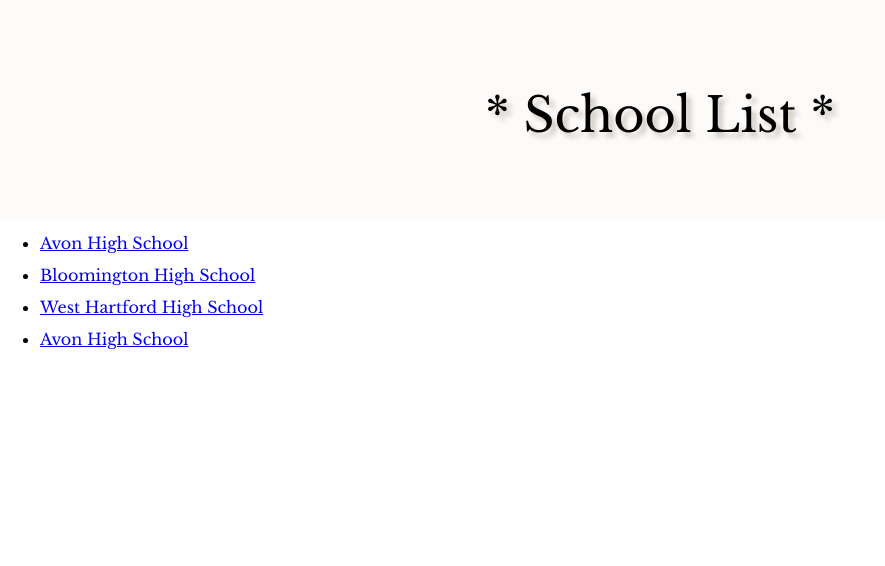
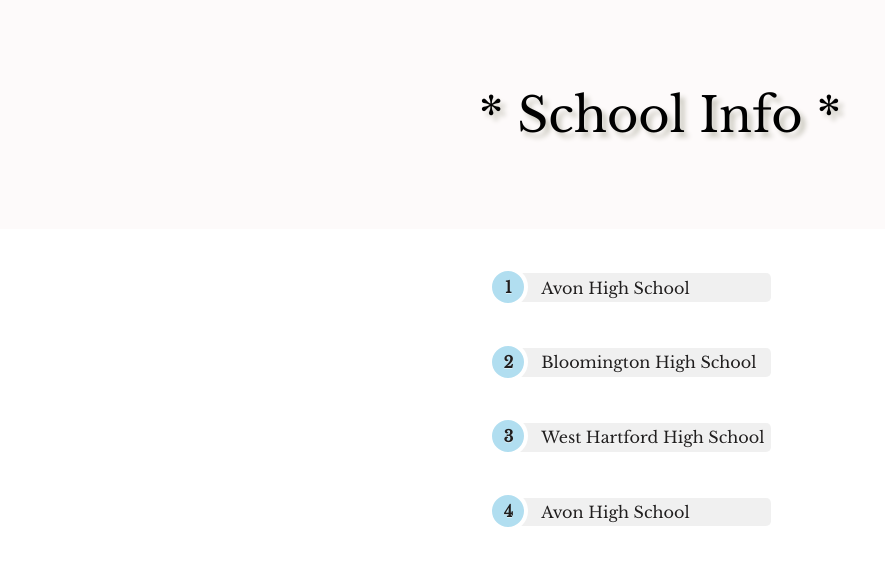
Before and after one commit to onemira/schools, a React (Create React App) app: page / in a window 1280 px wide. Shown: the top 566 px of the page, without its empty margins (0-885 px from the left). Built offline with nearby package versions, Linux system fonts and the light colour scheme.

Commit message:
css styling

```diff
--- a/src/components/Header.js
+++ b/src/components/Header.js
@@ -11,7 +11,7 @@ class Header extends Component {
         <div>
           <nav className="header">
             <ul>
-              <li className="menu"> * School List * </li>
+              <li className="menu"> * School Info * </li>
             </ul>
           </nav>
         </div>
--- a/src/index.css
+++ b/src/index.css
@@ -29,7 +29,7 @@ body {
 }
 
 .title {
-  background-color: rgba(174, 235, 194, 0.199);
+  background-color: rgba(28, 150, 231, 0.199);
   height: 3rem;
   color: rgb(48, 47, 47);
   font-family: 'Libre Baskerville', serif;
@@ -45,10 +45,77 @@ body {
   color: red;
 }
 
-div {
-  padding: 1;
+.contents {
+  display: flex;
+  justify-content: center;
+  align-items: center;
+  flex-direction: column;
+}
+
+ol {
+  max-width: 30rem;
+  counter-reset: li; /* Initiate a counter */
+  list-style: none; /*Remove default numbering */
+  list-style: decimal; /* Keep using default numbering for IE6/7 */
+  padding: 0;
+  margin-bottom: 4em;
+  text-shadow: 0 1px 0 rgba(255, 255, 255, 0.5);
+}
+
+ol ol {
+  margin: 0 0 0 2em; /* Add some left margin for inner lists */
 }
 
 li {
-  margin: 0 0 10px 0;
+  margin: 10px;
+  padding: 10px;
+  /* list-style: none; */
 }
+
+h2,
+p {
+  margin-left: 10px;
+}
+
+.school-list {
+  list-style: none;
+}
+
+.rounded-list a {
+  position: relative;
+  display: block;
+  padding: 0.4em 0.4em 0.4em 2em;
+  *padding: 0.4em;
+  margin: 0.5em 0;
+  background: rgba(221, 221, 221, 0.438);
+  color: rgb(32, 30, 30);
+  text-decoration: none;
+  border-radius: 0.3em;
+  transition: all 0.3s ease-out;
+}
+
+.rounded-list a:hover {
+  background: #eee;
+}
+
+.rounded-list a:hover:before {
+  transform: rotate(360deg);
+}
+
+.rounded-list a:before {
+  content: counter(li);
+  counter-increment: li;
+  position: absolute;
+  left: -1.3em;
+  top: 50%;
+  margin-top: -1.3em;
+  background: #b1def0;
+  height: 2em;
+  width: 2em;
+  line-height: 2em;
+  border: 0.3em solid #fff;
+  text-align: center;
+  font-weight: bold;
+  border-radius: 2em;
+  transition: all 0.3s ease-out;
+}
--- a/src/pages/School.js
+++ b/src/pages/School.js
@@ -12,28 +12,38 @@ class School extends Component {
     return (
       <>
         <Header />
+        {/* Navigation Bar */}
         <h2 className="title">
           <Link to={'/'}>
             <span>HOME</span>
           </Link>
         </h2>
-        <div>
+
+        {/* School Details */}
+        <div class="contents">
           <h2>{school.Name}</h2>
+          <p> 👉{school.Description}</p>
+          <ul class>
+            {/* Change Boolean to String */}
+            <li>
+              School Open:
+              {school.IsOpen.toString()}
+            </li>
+            {/* Find a specific teacher */}
+            <li>
+              Teachers:
               <ul>
-            <li>{school.Description}</li>
-            <li>School Open: {school.IsOpen.toString()}</li>
                 {school.Teachers.map((teacher, i) => {
                   return (
-                <ul>
                     <li>
-                    Teacher's Name:{' '}
                       <Link to={`/schools/${school.Id}/teachers/${teacher.Id}`}>
                         {teacher.Name}
                       </Link>
                     </li>
-                </ul>
                   )
                 })}
+              </ul>
+            </li>
           </ul>
         </div>
       </>
--- a/src/pages/SchoolList.js
+++ b/src/pages/SchoolList.js
@@ -9,18 +9,18 @@ class SchoolList extends Component {
     return (
       <>
         <Header />
-        <main>
-          <header />
-          {SchoolData.Schools.map((school, i) => {
-            return (
-              <ul>
-                <li>
+        <div class="contents">
+          <ol class="rounded-list">
+            {/* Find a specific school */}
+            {SchoolData.Schools.map((school, i) => {
+              return (
+                <li class="school-list">
                   <Link to={`/schools/${school.Id}`}>{school.Name}</Link>
                 </li>
-              </ul>
-            )
-          })}
-        </main>
+              )
+            })}
+          </ol>
+        </div>
       </>
     )
   }
--- a/src/pages/Student.js
+++ b/src/pages/Student.js
@@ -20,6 +20,8 @@ class Student extends Component {
     return (
       <>
         <Header />
+
+        {/* Navigation bar */}
         <h2 className="title">
           <Link to={'/'}>
             <span>HOME</span>
@@ -33,8 +35,10 @@ class Student extends Component {
             <span>STUDENTS</span>
           </Link>
         </h2>
-        <div>
-          <h2>{student.Name}</h2>
+
+        {/* Stuent Details */}
+        <div class="contents">
+          <h2> {student.Name}</h2>
           <ul>
             <li>Enrollment Status: {student.IsEnrolled.toString()}</li>
           </ul>
--- a/src/pages/Teacher.js
+++ b/src/pages/Teacher.js
@@ -16,6 +16,8 @@ class Teacher extends Component {
     return (
       <>
         <Header />
+
+        {/* Navigation Bar */}
         <h2 className="title">
           <Link to={'/'}>
             <span>HOME</span>
@@ -25,7 +27,9 @@ class Teacher extends Component {
             <span>TEACHERS</span>
           </Link>
         </h2>
-        <div>
+
+        {/* Teacher Details */}
+        <div class="contents">
           <h2>{teacher.Name}</h2>
           <ul>
             {teacher.Students.map((student, i) => {
```
Lines whose indentation alone changed are shown as unchanged.
